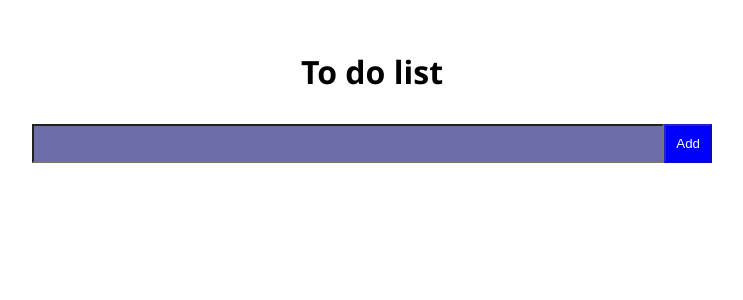
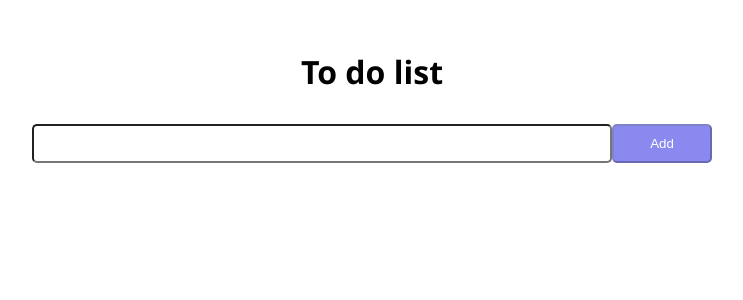
Before and after one commit to RadimYassin/To-Do-App-with-React-JS-Redux-and-styled-components, a React (Create React App) app: page / in a window 1280 px wide. Shown: the top 300 px of the page, without its empty margins (268-1011 px from the left). Built offline with nearby package versions, Linux system fonts and the light colour scheme.

Commit message:
upadate in functionalty

```diff
--- a/src/GlobalStyle.js
+++ b/src/GlobalStyle.js
@@ -28,8 +28,8 @@ padding:10px;
 
 export const Input=styled.input`
 padding:${props=>props.pd ? "10px":"8px"};
-background-color:${props=>props.bg ?  "rgb(109, 109, 170)":""};
-color:white;
+background-color:${props=>props.bg ?  "white":"red"};
+border-radius:5px;
 flex:1;
 &:focus{
     border:none;
@@ -42,8 +42,10 @@ flex:1;
 
 export const Button=styled.button`
 padding:${props=>props.pd ? "10px":"8px"};
-background-color:${props=>props.primary ?  "rgba(0, 0, 255)":" rgba(43, 43, 227, 0.555)"};
+background-color:${props=>props.disabled?" rgba(43, 43, 227, 0.555)"  :"rgba(0, 0, 255)"};
 color:white;
+border-radius:5px;
+width:100px;
 
 &:hover{
     background-color:${props=>props.primary ?  "rgb(43, 43, 198)":" rgba(43, 43, 227, 0.555)"};
--- a/src/components/AddTodo.js
+++ b/src/components/AddTodo.js
@@ -4,10 +4,19 @@ import { Button, Form, Input } from '../GlobalStyle'
 function AddTodo() {
 
   const [value,setValue]=useState('')
+
+const handelSubmit=e=>{
+  e.preventDefault()
+  console.log("hello");
+}
   return (
-    <Form>
-      <Input type='text' pd bg='blue'  />
-      <Button pd primary disabled={!value}>Add</Button>
+    <Form onSubmit={handelSubmit}>
+      <Input
+      value={value}
+
+      onChange={e=>setValue(e.target.value)}
+      type='text' pd bg='blue'  />
+      <Button type='submit' pd  disabled={!value}>Add</Button>
     </Form>
   )
 }
```
